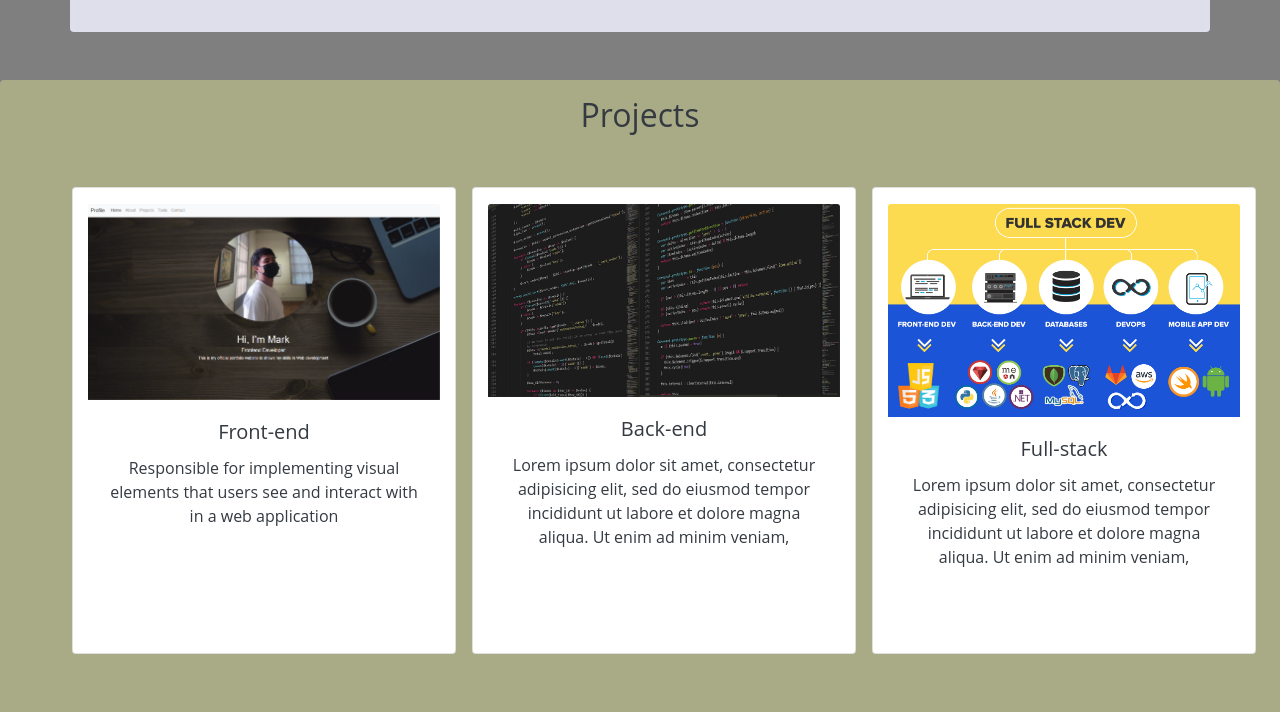
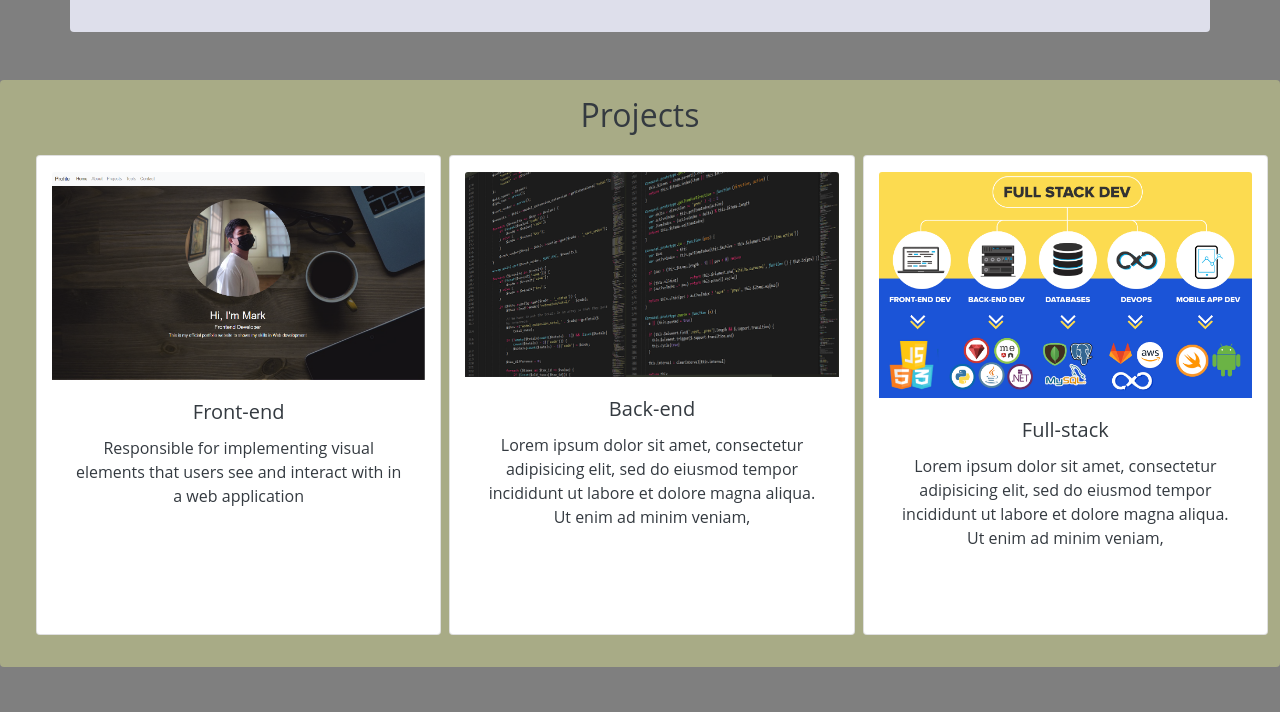
Before and after one commit to tonyopy/webportfolio, a plain HTML site: page index.html in a window 1280 px wide. Shown: the part 1340-2052 px from the top of the page. Drawn offline with nearby package versions, Linux system fonts and the light colour scheme.

Commit message:
Precomplete web

```diff
--- a/index.html
+++ b/index.html
@@ -75,9 +75,9 @@
 			<div class="text-light rounded p-3 text-center" id="project-bg-color">
 					 	 		<h2 class="mb-1 text-dark">Projects</h2>
 					 	 		<!-- Projects Container Start -->
-					 	 		<div class="d-lg-flex text-center  p-md-5 ">
+					 	 		<div class="d-lg-flex d-md-flex text-center p-3 ">
 					 	 			<!-- HTML CARD START -->
-					 	 			<div class="card col-12 col-md-4 col-xl-4 mb-5 mb-xl-0 mx-xl-2 project-pic">
+					 	 			<div class="card col-12 col-md-4 col-xl-4 mx-md-1 mb-5 mb-xl-0 mx-xl-1 project-pic">
 					 	 			  <img src="./images/frontend.png" class="card-img-top mt-3" alt="...">
 					 	 			  <div class="card-body">
 					 	 			    <h5 class="card-title text-dark">Front-end</h5>
@@ -90,7 +90,7 @@
 					 	 			</div>
 
 					 	 			<!-- HTML CARD END -->
-					 	 			<div class="card col-12 col-md-4 col-xl-4 mb-5 mb-xl-0 mx-xl-2 project-pic" >
+					 	 			<div class="card col-12 col-md-4 col-xl-4 mb-5 mb-xl-0 mx-xl-1 mx-md-1 project-pic" >
 					 	 			  <img src="./images/back-end.webp" class="card-img-top mt-3" alt="...">
 					 	 			  <div class="card-body">
 					 	 			    <h5 class="card-title text-dark">Back-end</h5>
@@ -106,7 +106,7 @@
 
 					 	 			<!-- NODE JS start -->
 
-					 	 			<div class="card  col-12 col-md-4 col-xl-4 mb-5 mb-xl-0 mx-xl-2 project-pic">
+					 	 			<div class="card  col-12 col-md-4 col-xl-4 mb-5 mb-xl-0 mx-xl-1 mx-md-1 project-pic">
 					 	 			  <img src="./images/full-stack.png" class="card-img-top mt-3" alt="...">
 					 	 			  <div class="card-body">
 					 	 			    <h5 class="card-title text-dark">Full-stack</h5>
```
